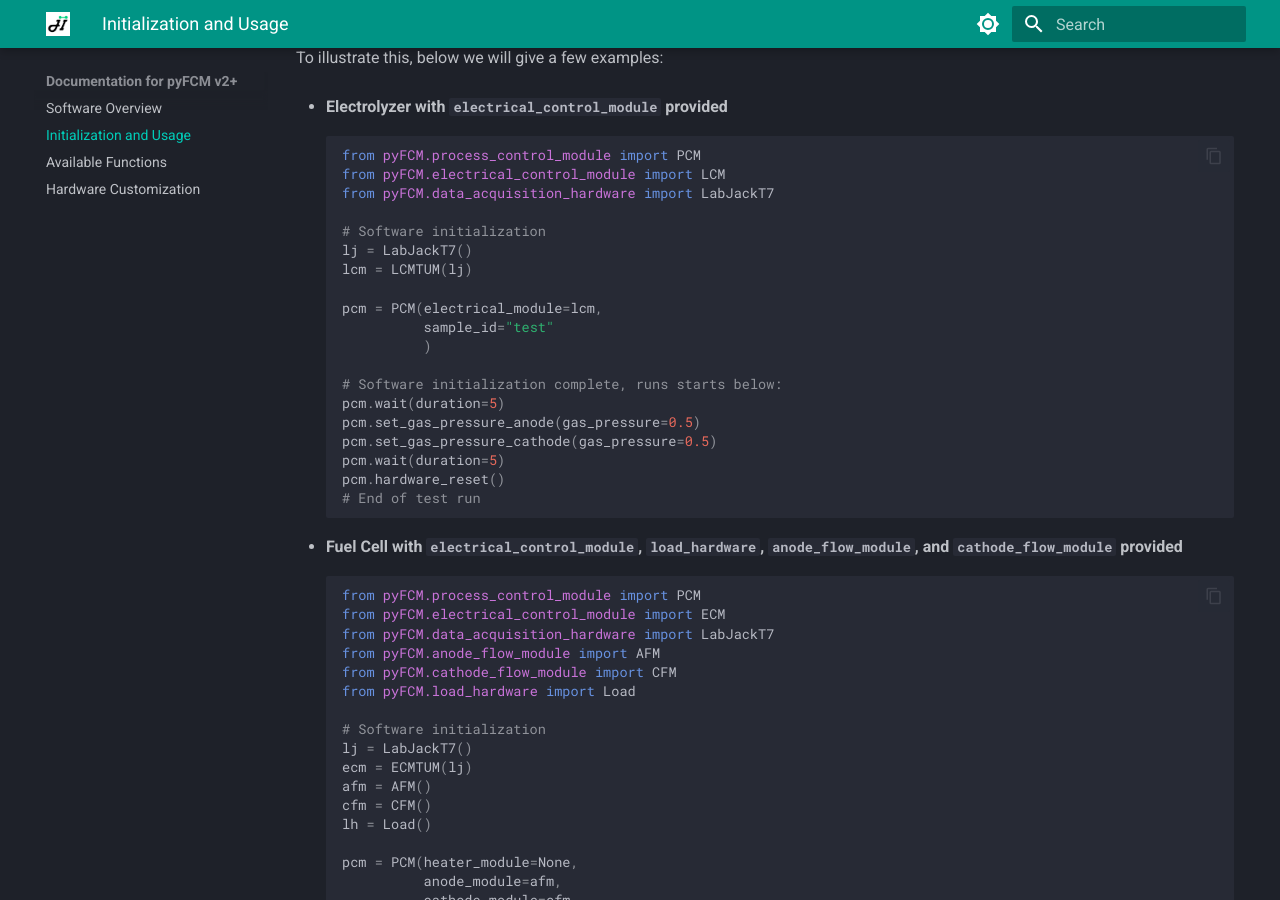
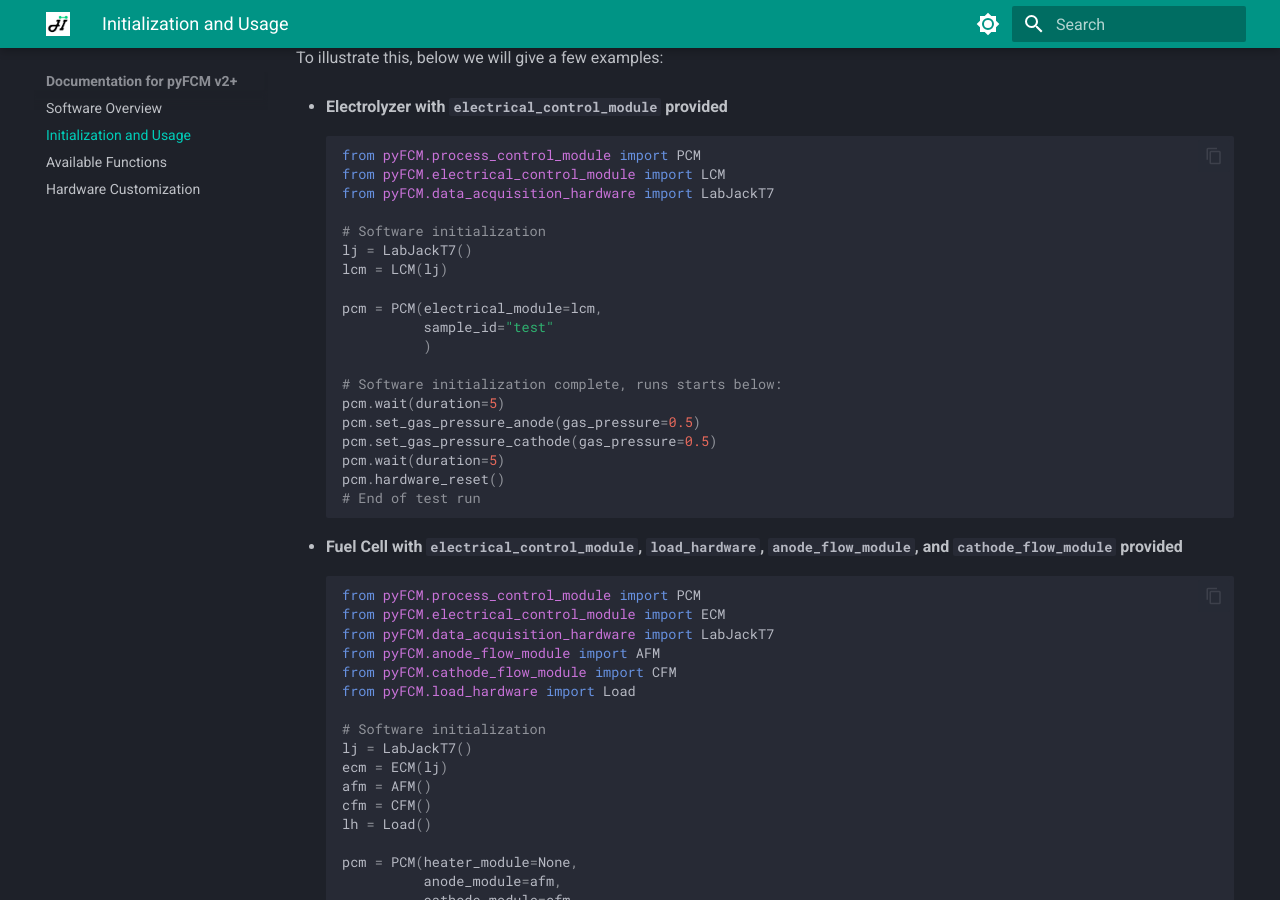
Before and after one commit to Jinetics/pyFCM-docs, an MkDocs documentation site: the page built from docs/init.md, in a window 1280 px wide and 900 px high, scrolled down 421 px. Built offline with MkDocs 1.6.1 and Material for MkDocs 9.7.7, drawn with Linux system fonts in a browser that asks for light colours.

Commit message:
Small corrections.

```diff
--- a/docs/init.md
+++ b/docs/init.md
@@ -26,7 +26,7 @@ from pyFCM.data_acquisition_hardware import LabJackT7
 
 # Software initialization
 lj = LabJackT7()
-lcm = LCMTUM(lj)
+lcm = LCM(lj)
 
 pcm = PCM(electrical_module=lcm,
           sample_id="test"
@@ -52,7 +52,7 @@ from pyFCM.load_hardware import Load
 
 # Software initialization
 lj = LabJackT7()
-ecm = ECMTUM(lj)
+ecm = ECM(lj)
 afm = AFM()
 cfm = CFM()
 lh = Load()
```
Also changed, not shown: docs/functions.md (+1 -1 lines).
